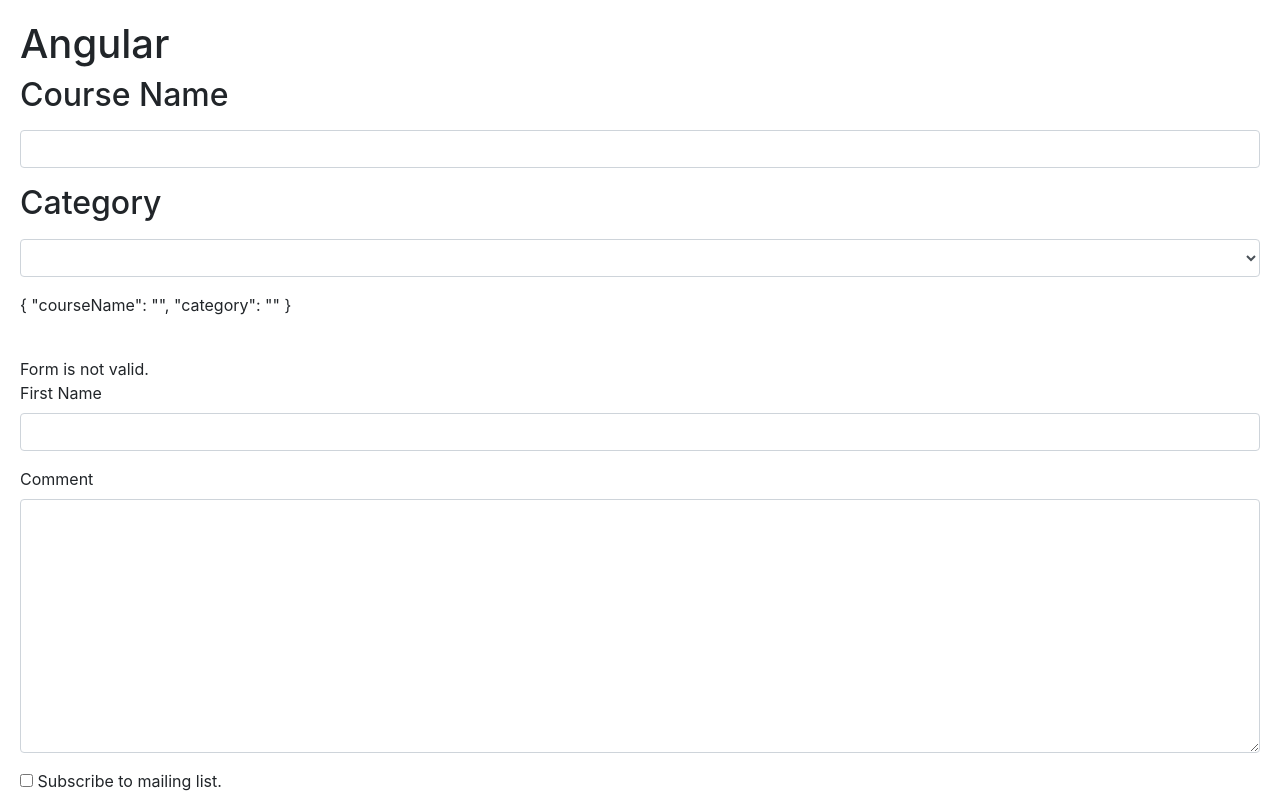
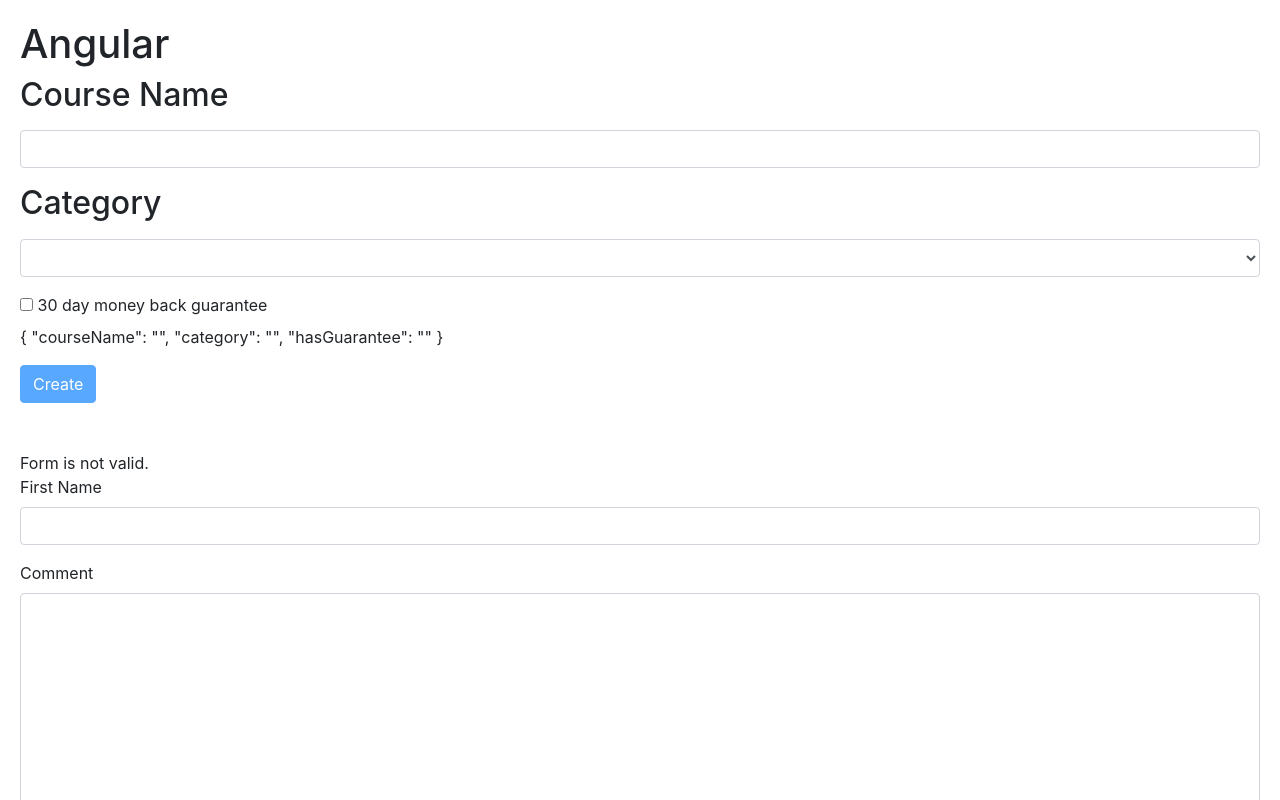
Before and after one commit to MarinaRumina/angular-hello-world, an Angular app: page / in a window 1280 px wide. Shown: the top 800 px of the page. Built offline with nearby package versions, Linux system fonts and the light colour scheme.

Commit message:
New Course form with validation (assignment 6)

```diff
--- a/src/app/app.component.html
+++ b/src/app/app.component.html
@@ -4,6 +4,7 @@
 <!-- New Course form (assignment 6) -->
 <app-new-course-form></app-new-course-form>
 
+<br>
 <br>
 <!-- Contact form -->
 <app-contact-form></app-contact-form>
--- a/src/app/new-course-form/new-course-form.component.html
+++ b/src/app/new-course-form/new-course-form.component.html
@@ -1,7 +1,7 @@
-<form #f="ngForm">
+<form #f="ngForm" (ngSubmit)="onSubmit(f.value)">
     <div class="form-group">
         <label for="courseName"><h2>Course Name</h2></label>
-        <input required minlength="5" ngModel name="courseName" id="courseName" #courseName="ngModel" type="text" class="form-control" (change)="log(courseName)">
+        <input required minlength="5" ngModel name="courseName" id="courseName" #courseName="ngModel" type="text" class="form-control">
 
         <div class="alert alert-danger" *ngIf="courseName.touched && !courseName.valid">
 
@@ -17,19 +17,28 @@
     <div class="form-group">
         <label for="category">
           <h2>Category</h2>
-      </label>
-        <select ngModel reqired name="category" #category="ngModel" (change)="log(category)" id="category" class="form-control">
-        <option value="0"></option>
-        <option *ngFor="let category of categoryOptions" [value]="category.id">{{ category.name }}</option>
-      </select>
+        </label>
+        <select ngModel required name="category" #category="ngModel" id="category" class="form-control">
+          <option value=""></option>
+          <option *ngFor="let category of categoryOptions" [value]="category.id">{{ category.name }}</option>
+        </select>
 
-        <div class="alert alert-danger" *ngIf="category.touched && !category.value == 0">
-            <div *ngIf="category.errors.required">
+        <div class="alert alert-danger" *ngIf="category.touched && !(category.id) && !category.valid">
+            <div>
                 Please chose category of the course.
             </div>
         </div>
     </div>
+
+    <div class="checkbox">
+        <label>
+          <input type="checkbox" ngModel name="hasGuarantee" id="hasGuarantee"> 30 day money back guarantee
+        </label>
+    </div>
+
+    <p>
+        {{ f.value | json }}
+    </p>
+
+    <button class="btn btn-primary" [disabled]="!f.valid">Create</button>
 </form>
-<p>
-    {{ f.value | json }}
-</p>
--- a/src/app/new-course-form/new-course-form.component.ts
+++ b/src/app/new-course-form/new-course-form.component.ts
@@ -17,4 +17,8 @@
     console.log(x);
   }
 
+  onSubmit(course) {
+    console.log(course);
+  }
+
 }
```
